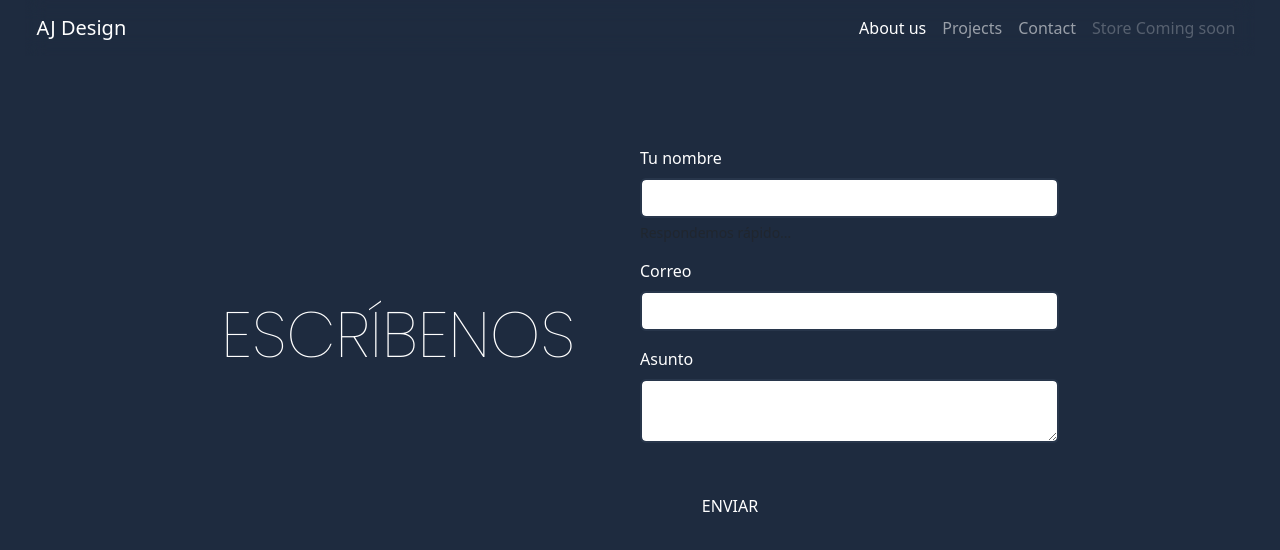
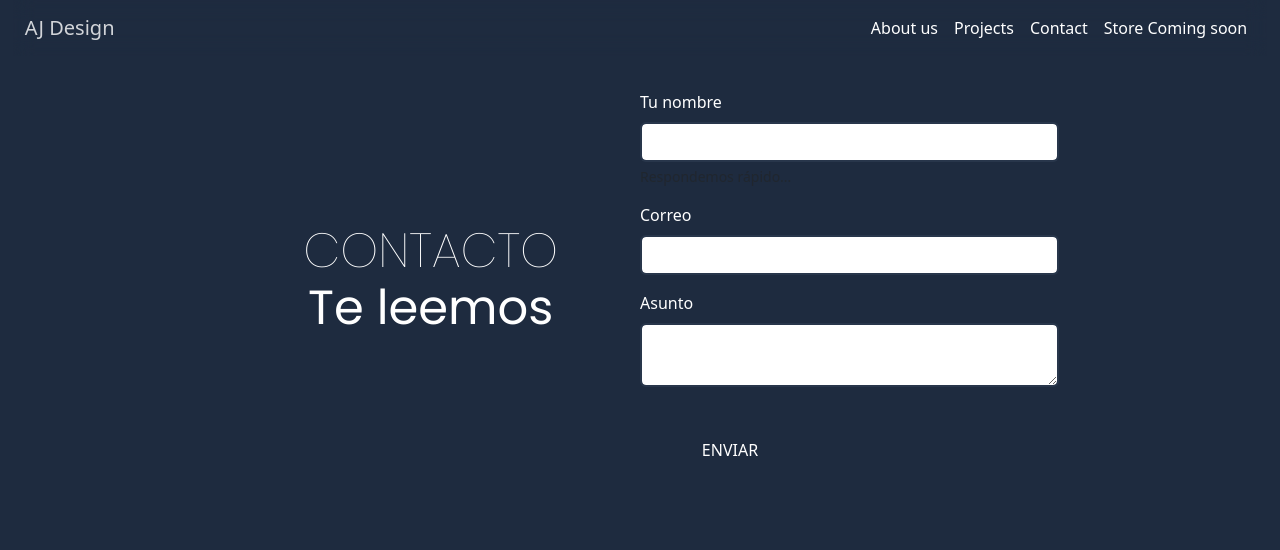
Before and after one commit to alejandro91dc/MWHE-01, a plain HTML site: page contact.html in a window 1280 px wide. Drawn offline with nearby package versions, Linux system fonts and the light colour scheme.

Commit message:
Me descargué esto desde la web de github y lo dejo aquí

```diff
--- a/contact.html
+++ b/contact.html
@@ -14,17 +14,19 @@
         </style>
 </head>
 <body>
+    <div id="headerContainer"></div>
     <header class="container-fluid">
-        <div id="headerContainer"></div>
     </header>
         <div class="form-area">
             <div class="container-fluid">
-                <div class="single-form g-0">
-                    <div class="row">
-                        <div class="d-flex justify-content-center col-md-12">
-                            <div class="left col-md-4 d-flex align-items-center"> <h2><span>ESCRÍBENOS</span>
+                <div class="single-form g-0 row justify-content-md-center">
+                    <div class="col-md-4 d-flex justify-content-center align-items-center text-center">
+                        <div class="left">
+                            <h2><span>CONTACTO</span> <br>Te leemos</h2>
                         </div>
-                            <div class="right col-md-4">
+                    </div>
+                    <div class=" col-md-4">
+                        <div class="right">
                             <form>
                                 <div class="mb-3">
                                     <label for="exampleInputEmail1" class="form-label">Tu nombre</label>
--- a/css/styles-form.css
+++ b/css/styles-form.css
@@ -1,31 +1,23 @@
 
 /* formulario */
-.h1{
-    font-family: poppins;
-}
 .form-area{
     padding-top: 7%;
-}
-.row.single-form{
-    box-shadow: 0 2px 20px -5px rgba(0, 0, 0, 5);
-    background: #000;
 }
 
 .left{
     background: var(--color-primario);
-align-items: center;}
+}
 
 .left h2{
     font-family: poppins;
     color: #fff;
     font-weight: 400;
-    font-size: 4em;
+    font-size: 48px;
 }
 .left h2 span{
     font-weight: 100;
 }
 .right{
-align-items: center;
 }
 
 .form-control{
@@ -38,10 +30,7 @@ align-items: center;
     width: 180px;
     padding: 15px 0;
     display: inline-block;
-    font-size: 1em;
+    font-size: 16px;
     margin-top: 20px;
     cursor: pointer;
 }
-.right button:hover{
-    background: #000;
-}
--- a/menu.html
+++ b/menu.html
@@ -1,4 +1,4 @@
-<nav class="navbar navbar-dark avbar-custom navbar-expand-lg navbar-transparent">
+<nav class="navbar navbar-dark fixed-top navbar-custom navbar-expand-lg navbar-transparent">
     <div class="container-fluid">
         <a class="navbar-brand" href="index.html">AJ Design</a>
         <button class="navbar-toggler" type="button" data-bs-toggle="collapse" data-bs-target="#navbarNav" aria-controls="navbarNav" aria-expanded="false" aria-label="Toggle navigation">
```
Lines whose indentation alone changed are shown as unchanged.
